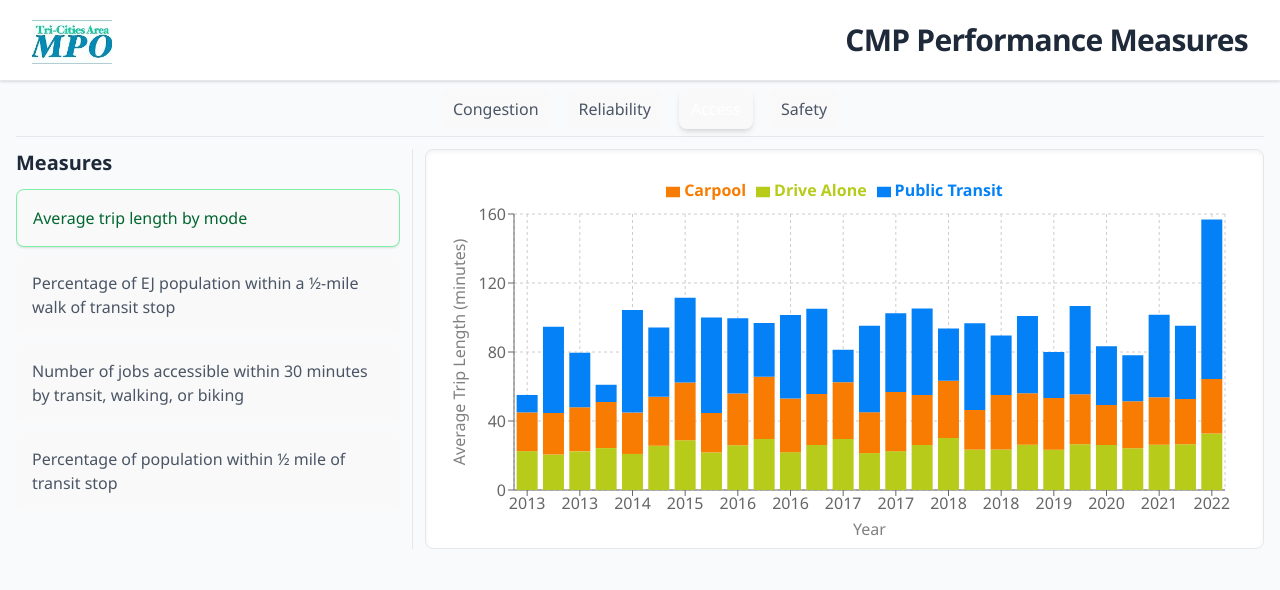
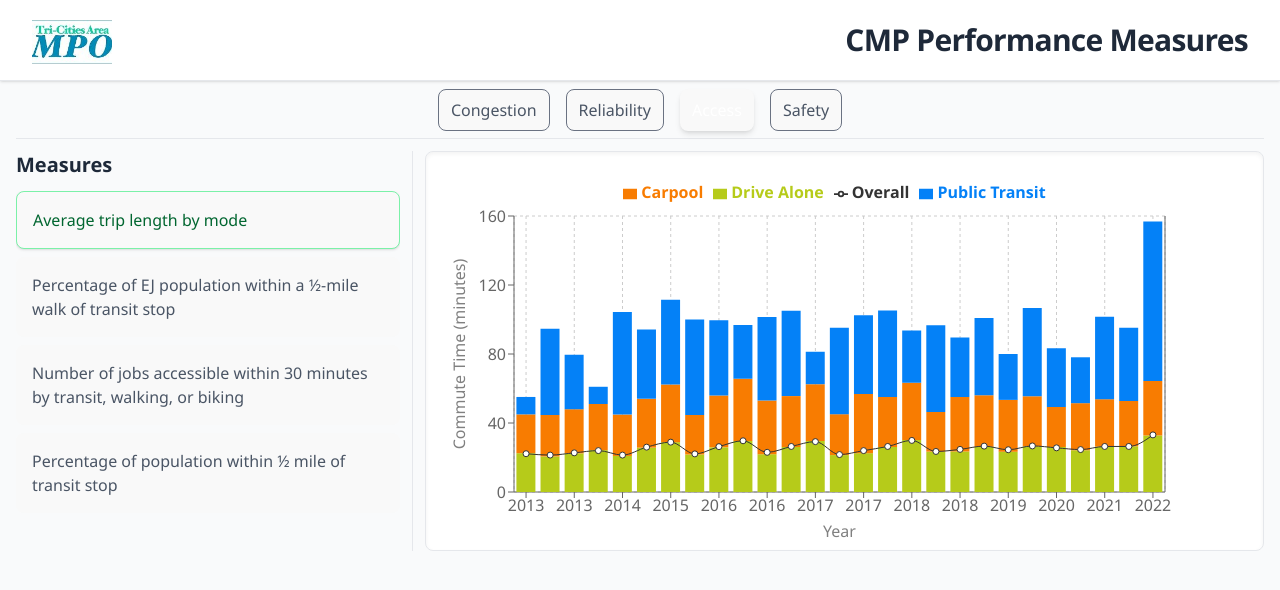
Before and after one commit to elishaadamu/CMP-Performance-Measures, a React (Vite) app: page / in a window 1280 px wide. Both pictures are taken after a click on the button "Access". Shown: the top 590 px of the page. Built offline with nearby package versions, Linux system fonts and the light colour scheme.

Commit message:
reshape table

```diff
--- a/src/MainContent.jsx
+++ b/src/MainContent.jsx
@@ -4,8 +4,6 @@ import LineChart from "./charts/LineChart.jsx";
 import BarChart from "./charts/BarChart.jsx";
 import StackedBarChart from "./charts/StackedBarChart.jsx";
 import ComposedChart from "./charts/ComposedChart.jsx";
-
-const goalColors = ["#b6cb1a", "#f87c01", "#0481f7", "#3cbcb6", "#e34c00"];
 
 const MainContent = ({ data }) => {
   const objectives = data.children;
@@ -59,8 +57,9 @@ const MainContent = ({ data }) => {
     fetchData();
   }, []);
 
-  // --- Sample Data and Chart Configuration ---
-  const chartConfig = {
+  // --- Chart Configuration (moved inside to react to chartData changes) ---
+  const chartConfig = React.useMemo(
+    () => ({
       "Travel Times": {
         component: LineChart,
         props: {
@@ -71,7 +70,7 @@ const MainContent = ({ data }) => {
             { key: "PM", name: "PM Peak", color: "#82ca9d" },
           ],
           xAxisKey: "year",
-        yAxisLabel: "TTI",
+          yAxisLabel: "Travel Time Index",
         },
       },
       "Travel Time Reliability": {
@@ -84,22 +83,34 @@ const MainContent = ({ data }) => {
             { key: "PM", name: "PM Peak", color: "#82ca9d" },
           ],
           xAxisKey: "Year",
-        yAxisLabel: "PTI",
+          yAxisLabel: "Commute Time (minutes)",
         },
       },
       "Trip Length": {
-      component: StackedBarChart,
+        component: ComposedChart,
         props: {
           data: chartData["Trip Length"],
           title: "Average Trip Length by Mode",
-        keys: [
-          { key: "DA", name: "Drive Alone" },
-          { key: "cp", name: "Carpool" },
-          { key: "pt", name: "Public Transit" },
+          bars: [
+            { key: "DA", name: "Drive Alone", color: "#b6cb1a", stackId: "a" },
+            { key: "cp", name: "Carpool", color: "#f87c01", stackId: "a" },
+            {
+              key: "pt",
+              name: "Public Transit",
+              color: "#0481f7",
+              stackId: "a",
+            },
+          ],
+          lines: [
+            {
+              key: "overall",
+              name: "Overall",
+              color: "#333333",
+              yAxisId: "left",
+            },
           ],
           xAxisKey: "year",
-        yAxisLabel: "Average Trip Length (minutes)",
-        groupBy: "NAME",
+          yAxisLabel: "Commute Time (minutes)",
         },
       },
       Fatalities: {
@@ -110,6 +121,11 @@ const MainContent = ({ data }) => {
           bars: [
             { key: "Fatalities", name: "Fatalities", color: "#8884d8" },
             { key: "SI", name: "Serious Injuries", color: "#82ca9d" },
+            {
+              key: "nm_fsi",
+              name: "Non-Motorized FSI",
+              color: "#ffc658",
+            },
           ],
           lines: [
             {
@@ -126,11 +142,13 @@ const MainContent = ({ data }) => {
             },
           ],
           xAxisKey: "year",
-        yAxisLabel: "Count",
+          yAxisLabel: "Fatalities / Serious Injuries",
           yAxisLabelRight: "Rate",
         },
       },
-  };
+    }),
+    [chartData]
+  ); // Dependency array for useMemo
 
   const renderChart = () => {
     const config = chartConfig[activeMeasure.name];
@@ -144,6 +162,8 @@ const MainContent = ({ data }) => {
     const ChartComponent = config.component;
     return <ChartComponent {...config.props} />;
   };
+
+  const goalColors = ["#b6cb1a", "#f87c01", "#0481f7", "#3cbcb6", "#e34c00"]; // Moved inside to be accessible
 
   return (
     <div className="pt-2 px-2 md:px-4 flex-grow flex flex-col relative">
@@ -163,7 +183,7 @@ const MainContent = ({ data }) => {
               className={`${
                 activeObjectiveName === objective.name
                   ? "bg-[var(--goal-color)] text-white font-semibold shadow-md"
-                  : "bg-gray-100 text-gray-600 hover:bg-[var(--goal-color)] hover:text-white"
+                  : "bg-gray-100 border border-gray-500 text-gray-600 hover:bg-[var(--goal-color)] hover:text-white"
               }
                text-center py-2 px-3 rounded-t-lg
               font-medium text-base transition-all duration-300 ease-in-out
--- a/src/charts/ComposedChart.jsx
+++ b/src/charts/ComposedChart.jsx
@@ -97,6 +97,7 @@ const ComposedChart = ({
             name={bar.name}
             fill={bar.color}
             yAxisId="left"
+            stackId={bar.stackId}
           />
         ))}
 
```
Lines whose indentation alone changed are shown as unchanged.
